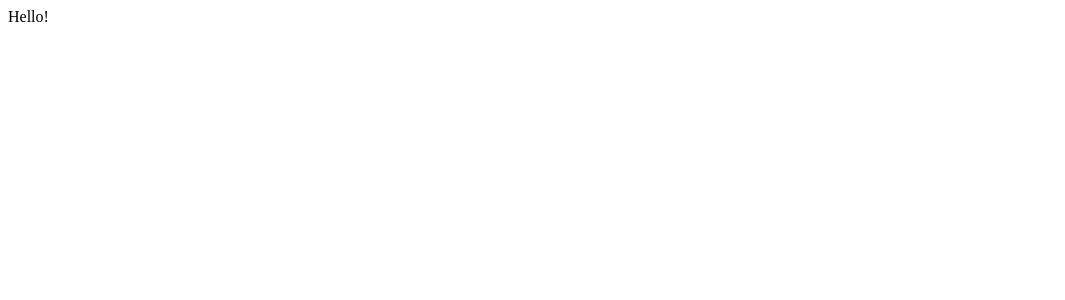
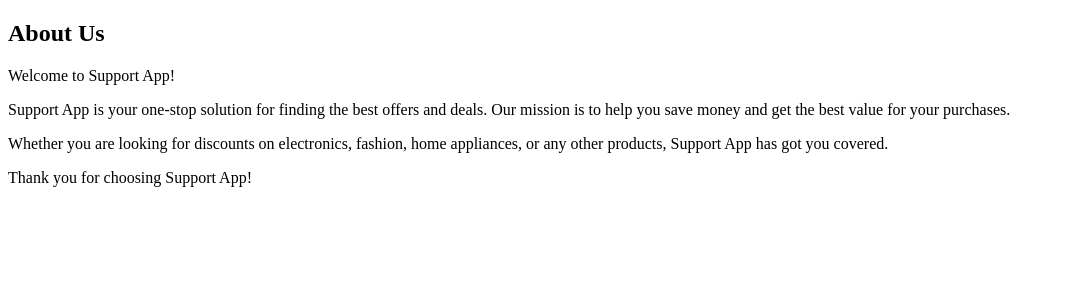
Before and after one commit to bethel-school-of-technology/team-support-squad-frontend, a React (Create React App) app in the folder support-app/: page / in a window 1280 px wide. Shown: the top 300 px of the page, without its empty margins (0-1065 px from the left). Built offline with nearby package versions, Linux system fonts and the light colour scheme.

Commit message:
Added text to About page and included Help.js

```diff
--- a/support-app/package.json
+++ b/support-app/package.json
@@ -8,6 +8,7 @@
     "@testing-library/user-event": "^13.5.0",
     "react": "^18.2.0",
     "react-dom": "^18.2.0",
+    "react-router-dom": "^6.14.2",
     "react-scripts": "5.0.1",
     "web-vitals": "^2.1.4"
   },
--- a/support-app/src/App.js
+++ b/support-app/src/App.js
@@ -1,7 +1,16 @@
 import React from "react";
+import About from './components/About'
+import Help from "./components/Help";
 
-function App() {
-  return <div>Hello!</div>
-}
+
+const App = () => {
+  return (
+    <div>
+      <About />
+      <Help />
+    </div>
+  );
+};
+
 
 export default App;
--- a/support-app/src/components/About.js
+++ b/support-app/src/components/About.js
@@ -0,0 +1,21 @@
+import React from 'react';
+
+const About = () => {
+  return (
+    <div>
+      <h2>About Us</h2>
+      <p>Welcome to Support App!</p>
+      <p>
+        Support App is your one-stop solution for finding the best offers and deals. Our mission
+        is to help you save money and get the best value for your purchases.
+      </p>
+      <p>
+        Whether you are looking for discounts on electronics, fashion, home appliances, or any
+        other products, Support App has got you covered.
+      </p>
+      <p>Thank you for choosing Support App!</p>
+    </div>
+  );
+};
+
+export default About;
--- /dev/null
+++ b/support-app/src/components/Help.js
@@ -0,0 +1,13 @@
+import React from 'react';
+
+function Help() {
+    return (
+        <>
+
+     </>
+
+  )
+
+}
+
+export default Help;
```
Also changed, not shown: 1 other file (tests, documents, lock files or other folders).
